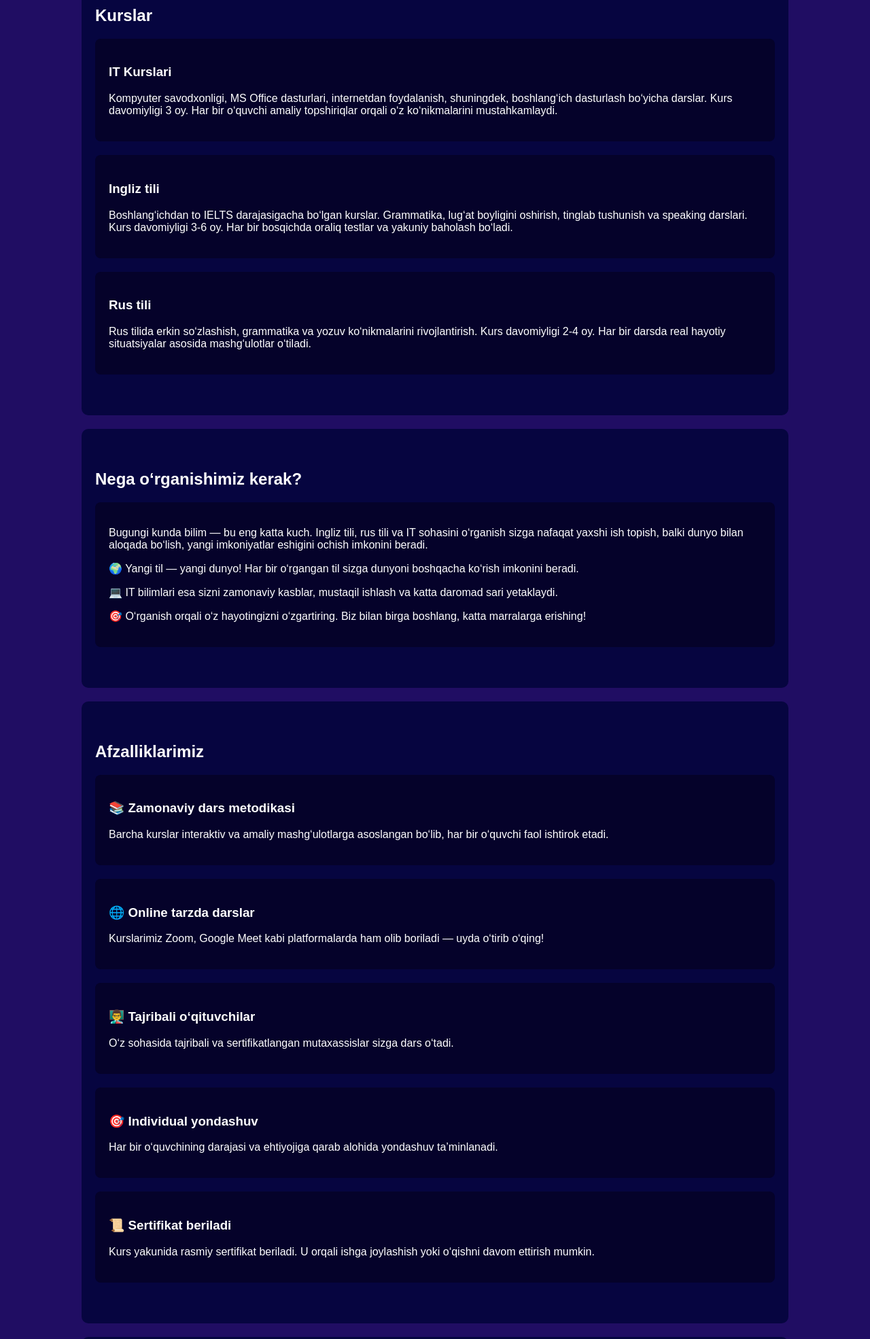
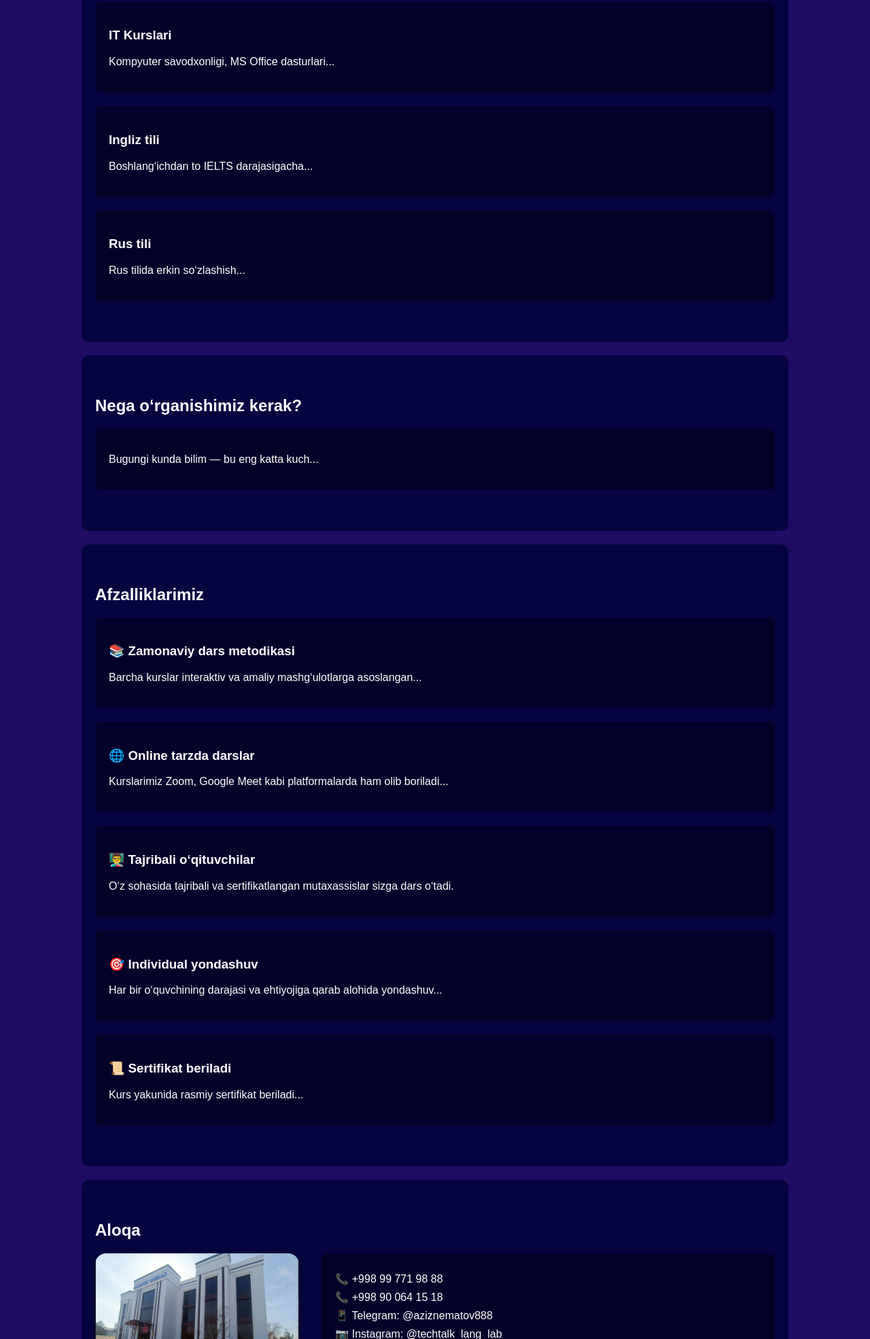
Before and after one commit to Abdupattoyev/TECH-TALK-LANGUAGE-LAB, a plain HTML site: page index.html in a window 1280 px wide. Shown: the part 830-2800 px from the top of the page at 68% size. Drawn offline with Linux system fonts and the light colour scheme.

Commit message:
Add files via upload

```diff
--- a/index.html
+++ b/index.html
@@ -2,7 +2,6 @@
 <html lang="uz">
 <head>
   <meta charset="UTF-8">
-  <meta name="viewport" content="width=device-width, initial-scale=1.0">
   <title>TECH TALK LANGUAGE LAB</title>
   <style>
     body {
@@ -53,9 +52,7 @@
       border-radius: 8px;
       margin-bottom: 20px;
     }
-    .course-item h3 {
-      color: white;
-    }
+    .course-item h3,
     .course-item p {
       color: white;
     }
@@ -73,11 +70,10 @@
       text-decoration: none;
     }
 
-    /* 🔧 YANGI QO‘SHILGAN STYLES: */
+    /* Rasmlar va aloqa qismi */
     .contact-container {
       display: flex;
       gap: 20px;
-      flex-wrap: wrap;
       align-items: flex-start;
     }
 
@@ -90,8 +86,7 @@
     }
 
     .contact-images img {
-      width: 100%;
-      max-width: 300px;
+      width: 300px;
       height: auto;
       border-radius: 16px;
       box-shadow: 0 4px 10px rgba(0, 0, 0, 0.3);
@@ -100,17 +95,6 @@
     .contact-details {
       flex: 2;
       min-width: 250px;
-    }
-
-    @media (max-width: 600px) {
-      .contact-images img {
-        max-width: 100%;
-        width: 100%;
-      }
-      .contact-container {
-        flex-direction: column;
-        align-items: center;
-      }
     }
   </style>
 </head>
@@ -132,7 +116,7 @@
 <div class="section" id="biz">
   <h2>Biz haqimizda</h2>
   <div class="course-item">
-    <p>TECH TALK LANGUAGE LAB — bu zamonaviy uslubda tillar va IT bo‘yicha ta’lim beruvchi markaz. Biz o‘quvchilarga yuqori sifatli ta’lim, interaktiv mashg‘ulotlar va natijaga yo‘naltirilgan metodikani taklif qilamiz. Darslarimiz tajribali va sertifikatlangan o‘qituvchilar tomonidan olib boriladi. Kurslar davomida amaliy mashg‘ulotlar, testlar, va guruh ishlari bilan bilimlar mustahkamlanadi. Maqsadimiz — qisqa vaqt ichida sizni yuqori darajaga olib chiqish.</p>
+    <p>TECH TALK LANGUAGE LAB — bu zamonaviy uslubda tillar va IT bo‘yicha ta’lim beruvchi markaz...</p>
   </div>
 </div>
 
@@ -140,25 +124,22 @@
   <h2>Kurslar</h2>
   <div class="course-item">
     <h3>IT Kurslari</h3>
-    <p>Kompyuter savodxonligi, MS Office dasturlari, internetdan foydalanish, shuningdek, boshlang‘ich dasturlash bo‘yicha darslar. Kurs davomiyligi 3 oy. Har bir o‘quvchi amaliy topshiriqlar orqali o‘z ko‘nikmalarini mustahkamlaydi.</p>
+    <p>Kompyuter savodxonligi, MS Office dasturlari...</p>
   </div>
   <div class="course-item">
     <h3>Ingliz tili</h3>
-    <p>Boshlang‘ichdan to IELTS darajasigacha bo‘lgan kurslar. Grammatika, lug‘at boyligini oshirish, tinglab tushunish va speaking darslari. Kurs davomiyligi 3-6 oy. Har bir bosqichda oraliq testlar va yakuniy baholash bo‘ladi.</p>
+    <p>Boshlang‘ichdan to IELTS darajasigacha...</p>
   </div>
   <div class="course-item">
     <h3>Rus tili</h3>
-    <p>Rus tilida erkin so‘zlashish, grammatika va yozuv ko‘nikmalarini rivojlantirish. Kurs davomiyligi 2-4 oy. Har bir darsda real hayotiy situatsiyalar asosida mashg‘ulotlar o‘tiladi.</p>
+    <p>Rus tilida erkin so‘zlashish...</p>
   </div>
 </div>
 
 <div class="section" id="nega">
   <h2>Nega o‘rganishimiz kerak?</h2>
   <div class="course-item">
-    <p>Bugungi kunda bilim — bu eng katta kuch. Ingliz tili, rus tili va IT sohasini o‘rganish sizga nafaqat yaxshi ish topish, balki dunyo bilan aloqada bo‘lish, yangi imkoniyatlar eshigini ochish imkonini beradi.</p>
-    <p>🌍 Yangi til — yangi dunyo! Har bir o‘rgangan til sizga dunyoni boshqacha ko‘rish imkonini beradi.</p>
-    <p>💻 IT bilimlari esa sizni zamonaviy kasblar, mustaqil ishlash va katta daromad sari yetaklaydi.</p>
-    <p>🎯 O‘rganish orqali o‘z hayotingizni o‘zgartiring. Biz bilan birga boshlang, katta marralarga erishing!</p>
+    <p>Bugungi kunda bilim — bu eng katta kuch...</p>
   </div>
 </div>
 
@@ -166,11 +147,11 @@
   <h2>Afzalliklarimiz</h2>
   <div class="course-item">
     <h3>📚 Zamonaviy dars metodikasi</h3>
-    <p>Barcha kurslar interaktiv va amaliy mashg‘ulotlarga asoslangan bo‘lib, har bir o‘quvchi faol ishtirok etadi.</p>
+    <p>Barcha kurslar interaktiv va amaliy mashg‘ulotlarga asoslangan...</p>
   </div>
   <div class="course-item">
     <h3>🌐 Online tarzda darslar</h3>
-    <p>Kurslarimiz Zoom, Google Meet kabi platformalarda ham olib boriladi — uyda o‘tirib o‘qing!</p>
+    <p>Kurslarimiz Zoom, Google Meet kabi platformalarda ham olib boriladi...</p>
   </div>
   <div class="course-item">
     <h3>👨‍🏫 Tajribali o‘qituvchilar</h3>
@@ -178,11 +159,11 @@
   </div>
   <div class="course-item">
     <h3>🎯 Individual yondashuv</h3>
-    <p>Har bir o‘quvchining darajasi va ehtiyojiga qarab alohida yondashuv ta’minlanadi.</p>
+    <p>Har bir o‘quvchining darajasi va ehtiyojiga qarab alohida yondashuv...</p>
   </div>
   <div class="course-item">
     <h3>📜 Sertifikat beriladi</h3>
-    <p>Kurs yakunida rasmiy sertifikat beriladi. U orqali ishga joylashish yoki o‘qishni davom ettirish mumkin.</p>
+    <p>Kurs yakunida rasmiy sertifikat beriladi...</p>
   </div>
 </div>
 
@@ -193,7 +174,6 @@
       <img src="manzil.png" alt="Manzil rasmi">
       <img src="xona.png" alt="Xona rasmi">
     </div>
-
     <div class="course-item contact-details">
       <p class="contact">📞 +998 99 771 98 88</p>
       <p class="contact">📞 +998 90 064 15 18</p>
```
